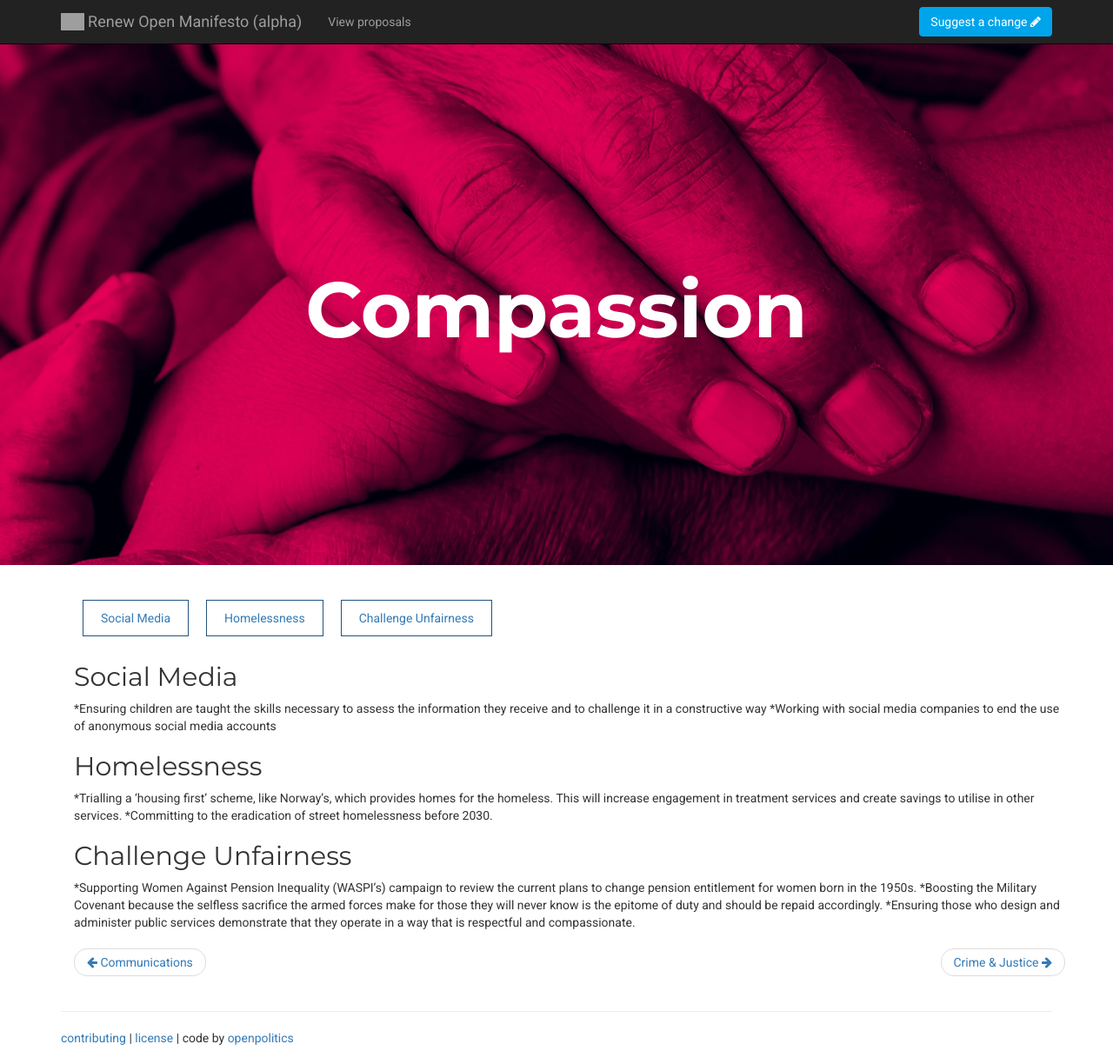
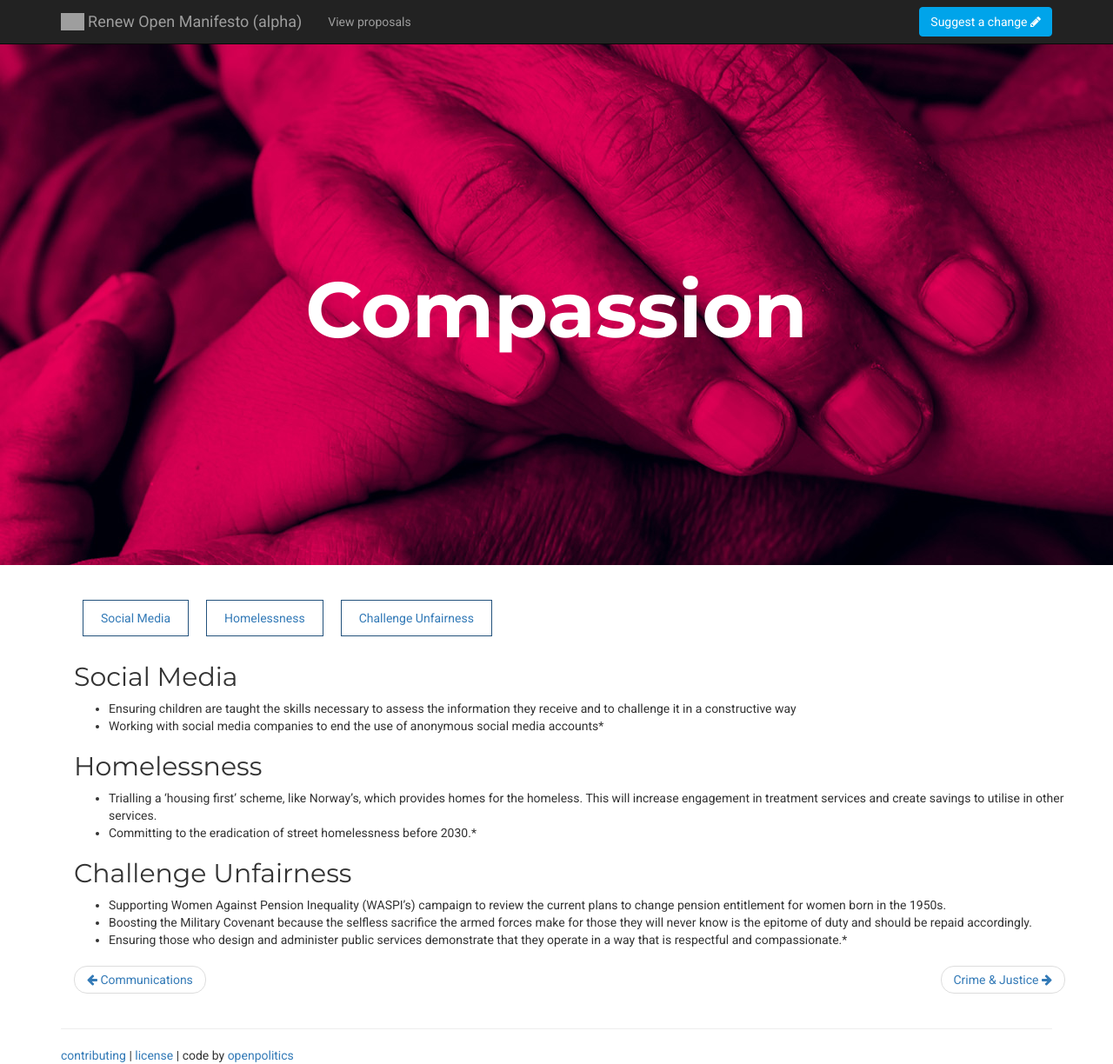
Before and after one commit to Renewparty/renew-manifesto, a Jekyll site: the page built from policies/compassion.md, in a window 1280 px wide and 1224 px high. Shown: the whole window at 87% size. Built offline with Jekyll 4.4.1, drawn with Linux system fonts in a browser that asks for light colours; grey boxes are pictures that could not be loaded.

Commit message:
fixed bulleted list

```diff
--- a/policies/compassion.md
+++ b/policies/compassion.md
@@ -3,16 +3,16 @@ title: Compassion
 ---
 
 ## Social Media
-*Ensuring children are taught the skills necessary to assess the information they receive and to challenge it in a constructive way
-*Working with social media companies to end the use of anonymous social media accounts
+* Ensuring children are taught the skills necessary to assess the information they receive and to challenge it in a constructive way
+* Working with social media companies to end the use of anonymous social media accounts*
 
 ## Homelessness
 
-*Trialling a ‘housing first’ scheme, like Norway’s, which provides homes for the homeless. This will increase engagement in treatment services and create savings to utilise in other services.
-*Committing to the eradication of street homelessness before 2030.
+* Trialling a ‘housing first’ scheme, like Norway’s, which provides homes for the homeless. This will increase engagement in treatment services and create savings to utilise in other services.
+* Committing to the eradication of street homelessness before 2030.*
 
 ## Challenge Unfairness
 
-*Supporting Women Against Pension Inequality (WASPI’s) campaign to review the current plans to change pension entitlement for women born in the 1950s.
-*Boosting the Military Covenant because the selfless sacrifice the armed forces make for those they will never know is the epitome of duty and should be repaid accordingly.
-*Ensuring those who design and administer public services demonstrate that they operate in a way that is respectful and compassionate.
+* Supporting Women Against Pension Inequality (WASPI’s) campaign to review the current plans to change pension entitlement for women born in the 1950s.
+* Boosting the Military Covenant because the selfless sacrifice the armed forces make for those they will never know is the epitome of duty and should be repaid accordingly.
+* Ensuring those who design and administer public services demonstrate that they operate in a way that is respectful and compassionate.*
```
